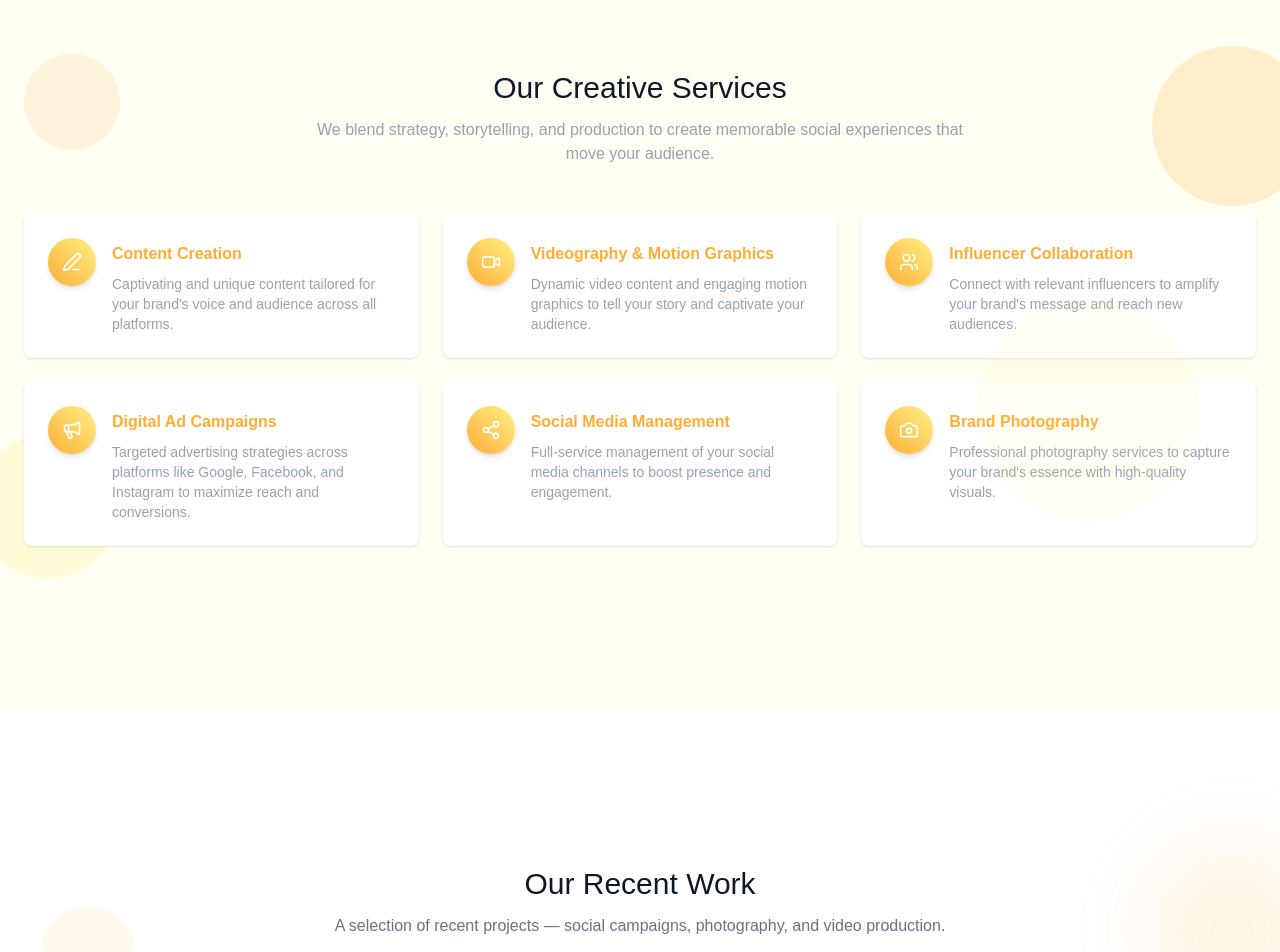
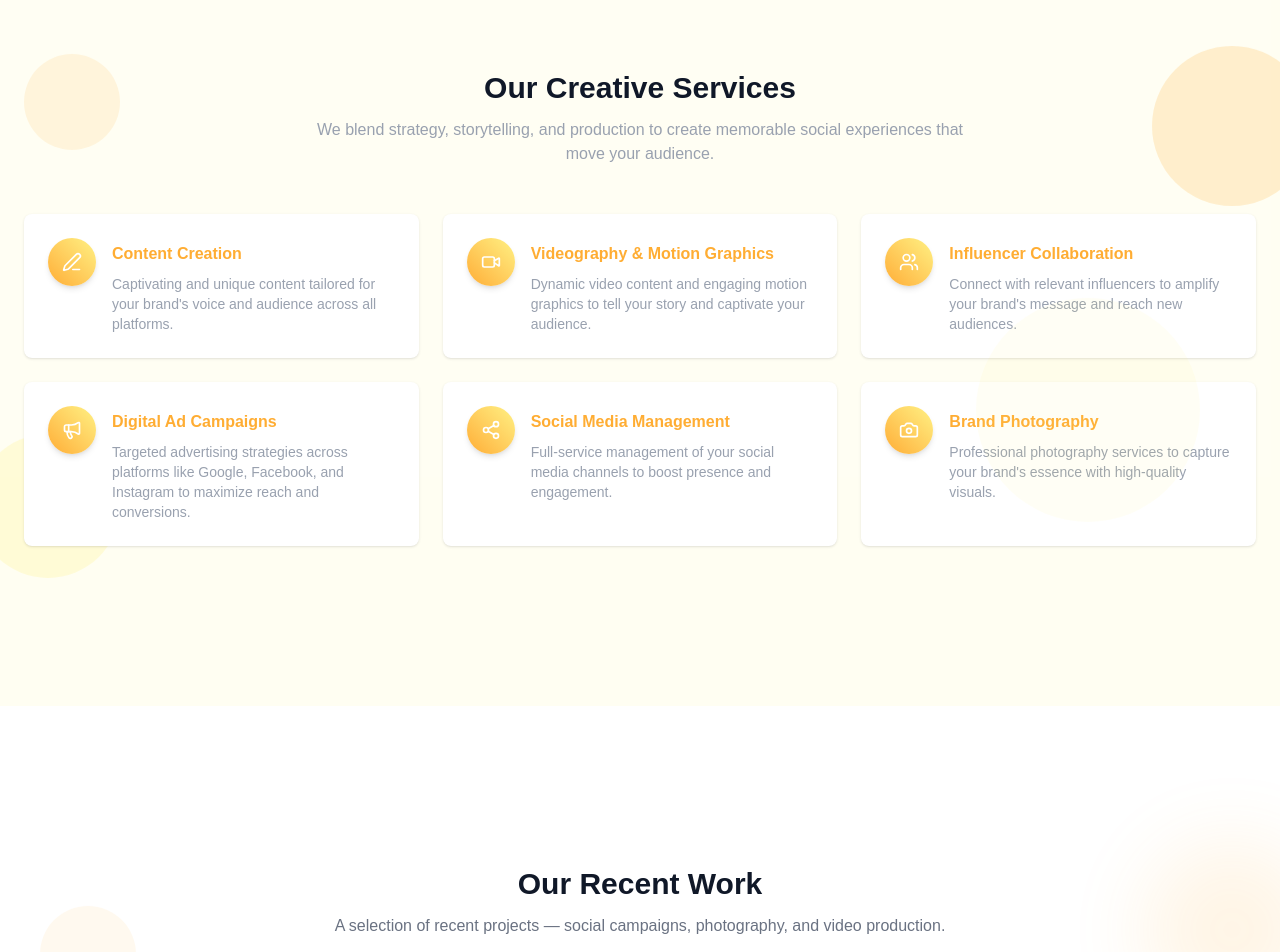
Before and after one commit to DGDev-ID/joyze-creative, a Next.js app: page / in a window 1280 px wide. Shown: the part 794-1746 px from the top of the page. Built offline with nearby package versions, Linux system fonts and the light colour scheme.

Commit message:
fix: font bold

```diff
--- a/app/page.tsx
+++ b/app/page.tsx
@@ -82,7 +82,7 @@ export default function Home() {
           <span className="absolute left-6 -top-4 w-24 h-24 rounded-full bg-(--bg-primary) opacity-12 animate-float z-0 pointer-events-none" aria-hidden />
           <span className="absolute right-20 bottom-6 w-56 h-56 rounded-full bg-(--bg-light) opacity-8 animate-float z-20 pointer-events-none" aria-hidden />
           <div className="text-center mb-12">
-            <h2 className="text-2xl md:text-3xl font-bold\">Our Creative Services</h2>
+            <h2 className="text-2xl md:text-3xl font-bold">Our Creative Services</h2>
             <p className="mt-3 text-gray-400 max-w-2xl mx-auto">We blend strategy, storytelling, and production to create memorable social experiences that move your audience.</p>
           </div>
 
@@ -124,7 +124,7 @@ export default function Home() {
     <span className="absolute left-10 top-10 w-24 h-24 rounded-full bg-(--bg-primary) opacity-8 animate-float z-0 pointer-events-none" aria-hidden />
     <span className="absolute right-6 bottom-10 w-20 h-20 rounded-full bg-(--bg-light) opacity-10 animate-float z-0 pointer-events-none" aria-hidden />
           <div className="text-center mb-12">
-            <h2 className="text-2xl md:text-3xl font-bold\">Our Recent Work</h2>
+            <h2 className="text-2xl md:text-3xl font-bold">Our Recent Work</h2>
             <p className="mt-3 text-gray-500 max-w-2xl mx-auto">A selection of recent projects — social campaigns, photography, and video production.</p>
           </div>
 
```
